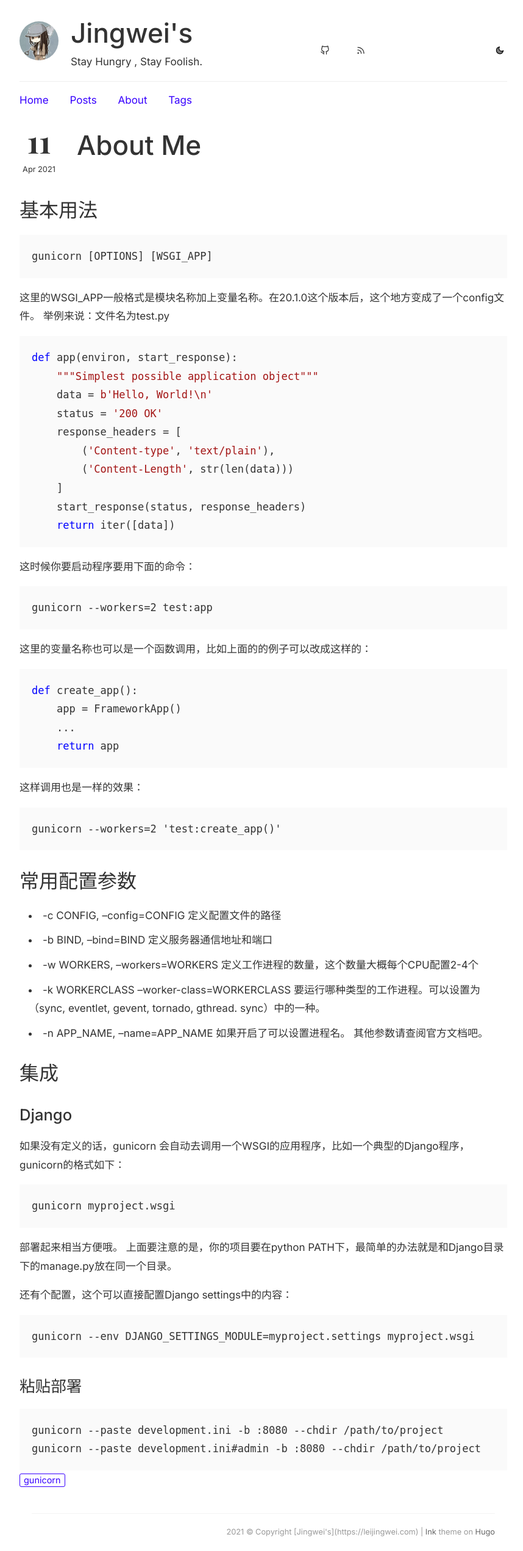
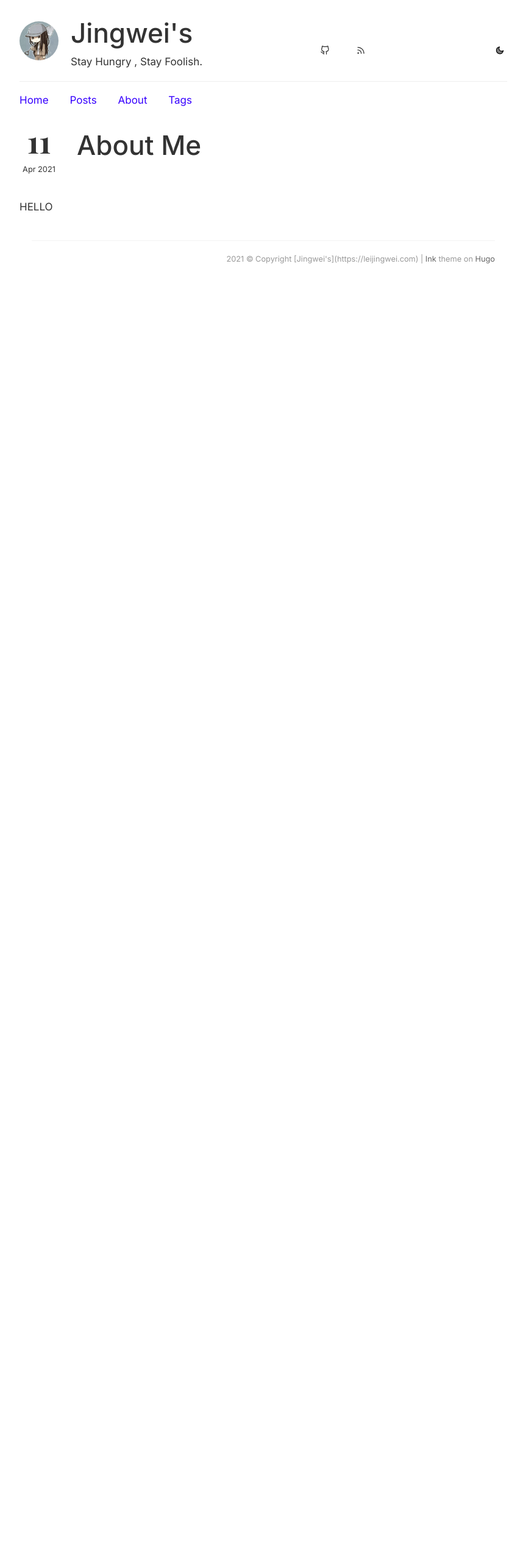
Before and after one commit to leialbert/django-blog, a Django app: page /blogs/about/ in a window 1280 px wide. Shown: the whole page at 61% size, without its empty margins (208-1066 px from the left). After the commit the page ends 432 px from the top, so only its background shows below. Run offline with Django 4.2, Linux system fonts and the light colour scheme; some libraries are stand-ins or nearby versions.

Commit message:
finish the basic function of the website

```diff
--- a/blogs/templates/blogs/about.html
+++ b/blogs/templates/blogs/about.html
@@ -16,62 +16,8 @@
 			</div>
 
 			<div class="markdown">
-				<h2 id="基本用法">基本用法</h2>
-<div class="highlight"><pre style="background-color:#fff;-moz-tab-size:4;-o-tab-size:4;tab-size:4"><code class="language-shell" data-lang="shell">gunicorn [OPTIONS] [WSGI_APP]
-</code></pre></div><p>这里的WSGI_APP一般格式是模块名称加上变量名称。在20.1.0这个版本后，这个地方变成了一个config文件。
-举例来说：文件名为test.py</p>
-<div class="highlight"><pre style="background-color:#fff;-moz-tab-size:4;-o-tab-size:4;tab-size:4"><code class="language-python" data-lang="python"><span style="color:#00f">def</span> app(environ, start_response):
-    <span style="color:#a31515">&#34;&#34;&#34;Simplest possible application object&#34;&#34;&#34;</span>
-    data = <span style="color:#a31515">b</span><span style="color:#a31515">&#39;Hello, World!</span><span style="color:#a31515">\n</span><span style="color:#a31515">&#39;</span>
-    status = <span style="color:#a31515">&#39;200 OK&#39;</span>
-    response_headers = [
-        (<span style="color:#a31515">&#39;Content-type&#39;</span>, <span style="color:#a31515">&#39;text/plain&#39;</span>),
-        (<span style="color:#a31515">&#39;Content-Length&#39;</span>, str(len(data)))
-    ]
-    start_response(status, response_headers)
-    <span style="color:#00f">return</span> iter([data])
-</code></pre></div><p>这时候你要启动程序要用下面的命令：</p>
-<div class="highlight"><pre style="background-color:#fff;-moz-tab-size:4;-o-tab-size:4;tab-size:4"><code class="language-fallback" data-lang="fallback">gunicorn --workers=2 test:app
-</code></pre></div><p>这里的变量名称也可以是一个函数调用，比如上面的的例子可以改成这样的：</p>
-<div class="highlight"><pre style="background-color:#fff;-moz-tab-size:4;-o-tab-size:4;tab-size:4"><code class="language-python" data-lang="python"><span style="color:#00f">def</span> create_app():
-    app = FrameworkApp()
-    ...
-    <span style="color:#00f">return</span> app
-</code></pre></div><p>这样调用也是一样的效果：</p>
-<div class="highlight"><pre style="background-color:#fff;-moz-tab-size:4;-o-tab-size:4;tab-size:4"><code class="language-fallback" data-lang="fallback">gunicorn --workers=2 &#39;test:create_app()&#39;
-</code></pre></div><h2 id="常用配置参数">常用配置参数</h2>
-<ul>
-<li>-c CONFIG, &ndash;config=CONFIG 定义配置文件的路径</li>
-<li>-b BIND, &ndash;bind=BIND 定义服务器通信地址和端口</li>
-<li>-w WORKERS, &ndash;workers=WORKERS 定义工作进程的数量，这个数量大概每个CPU配置2-4个</li>
-<li>-k WORKERCLASS &ndash;worker-class=WORKERCLASS 要运行哪种类型的工作进程。可以设置为（sync, eventlet, gevent, tornado, gthread. sync）中的一种。</li>
-<li>-n APP_NAME, &ndash;name=APP_NAME 如果开启了可以设置进程名。
-其他参数请查阅官方文档吧。</li>
-</ul>
-<h2 id="集成">集成</h2>
-<h3 id="django">Django</h3>
-<p>如果没有定义的话，gunicorn 会自动去调用一个WSGI的应用程序，比如一个典型的Django程序，gunicorn的格式如下：</p>
-<div class="highlight"><pre style="background-color:#fff;-moz-tab-size:4;-o-tab-size:4;tab-size:4"><code class="language-fallback" data-lang="fallback">gunicorn myproject.wsgi
-</code></pre></div><p>部署起来相当方便哦。
-上面要注意的是，你的项目要在python PATH下，最简单的办法就是和Django目录下的manage.py放在同一个目录。</p>
-<p>还有个配置，这个可以直接配置Django settings中的内容：</p>
-<div class="highlight"><pre style="background-color:#fff;-moz-tab-size:4;-o-tab-size:4;tab-size:4"><code class="language-fallback" data-lang="fallback">gunicorn --env DJANGO_SETTINGS_MODULE=myproject.settings myproject.wsgi
-</code></pre></div><h3 id="粘贴部署">粘贴部署</h3>
-<div class="highlight"><pre style="background-color:#fff;-moz-tab-size:4;-o-tab-size:4;tab-size:4"><code class="language-fallback" data-lang="fallback">gunicorn --paste development.ini -b :8080 --chdir /path/to/project
-gunicorn --paste development.ini#admin -b :8080 --chdir /path/to/project
-</code></pre></div>
+				HELLO
 			</div>
 
-			<div class="tags">
-
-
-						<ul class="flat">
-
-							<li><a href="/tags/gunicorn">gunicorn</a></li>
-
-						</ul>
-
-
-		</div></div>
 	</div>
 {% endblock %}
--- a/blogs/templates/blogs/post.html
+++ b/blogs/templates/blogs/post.html
@@ -24,7 +24,7 @@
 
 						<ul class="flat">
 
-							<li>{% for tag in tags %}<a href="{% url 'blogs:tagdetail' tag.id %}">{{ tag.name }}</a>{% endfor %}</li>
+							<li>{% for tag in tags %}<a href="{% url 'blogs:tagdetail' tag.name %}">{{ tag.name }}</a>{% endfor %}</li>
 
 						</ul>
 
--- a/blogs/templates/blogs/tags.html
+++ b/blogs/templates/blogs/tags.html
@@ -3,7 +3,7 @@
 		<h1 class="page-title">Tags</h1>
 		<div class="tag-cloud">
 			{% for tag in tags %}
-			<a style="font-size: 1rem;" href="http://leijingwei.com/tags/gunicorn/">{{ tag.name }}<sup>{{ tag.count }}</sup></a>
+			<a style="font-size: 1rem;" href="{% url 'blogs:tagdetail' tag.name %}">{{ tag.name }}<sup>{{ tag.count }}</sup></a>
 			{% endfor %}
 		</div>
 	</div>
--- a/blogs/views.py
+++ b/blogs/views.py
@@ -43,4 +43,7 @@ def cloudtag(request):
     return render(request, 'blogs/tags.html',context)
 
 def tagdetail(request, tagname):
+    posts = Post.objects.filter(tag__name=tagname)
+    context['posts'] = posts
+    context['tagname'] = tagname
     return render(request, 'blogs/tagdetail.html',context)
```
Also changed, not shown: blogs/templates/blogs/tagdetail.html (+4 -8 lines).
